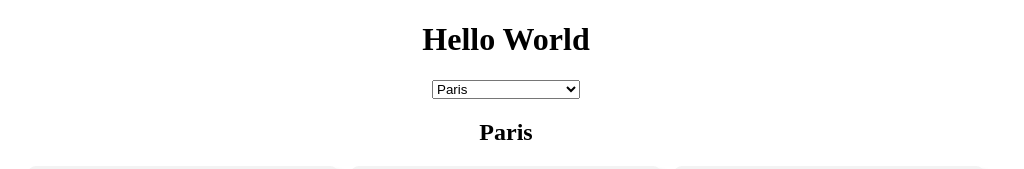
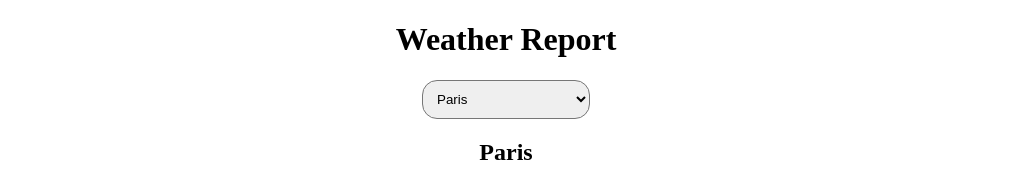
Before and after one commit to jonathan-fv/git-react, a React (Create React App) app: page / in a window 1280 px wide. Shown: the top 169 px of the page, without its empty margins (134-1158 px from the left). Built offline with nearby package versions, Linux system fonts and the light colour scheme.

Commit message:
select style

```diff
--- a/src/components/SelectComponent.jsx
+++ /dev/null
@@ -1,21 +0,0 @@
-import React from 'react';
-import data from '../resources/json/data.json';
-
-const SelectComponent = ({setId}) => {
-    const onSelect = (event) => {
-        setId (parseInt(event.target.value))
-        console.log(event.target.value)
-    }
-
-    const optionItems = data.map((option) =>
-        <option key={option.id} value={option.id}>{option.city}</option>
-    );
-
-    return (
-        <select onChange={onSelect}>
-            {optionItems}
-        </select>
-    );
-}
-
-export default SelectComponent;
--- /dev/null
+++ b/src/components/select/SelectComponent.jsx
@@ -0,0 +1,20 @@
+import React from 'react'
+import data from '../../resources/json/data.json'
+import './select.css'
+
+const SelectComponent = ({ setId }) => {
+	const onSelect = (event) => {
+		setId(parseInt(event.target.value))
+		console.log(event.target.value)
+	}
+
+	const optionItems = data.map((option) => (
+		<option key={option.id} value={option.id}>
+			{option.city}
+		</option>
+	))
+
+	return <select onChange={onSelect}>{optionItems}</select>
+}
+
+export default SelectComponent
--- /dev/null
+++ b/src/components/select/select.css
@@ -0,0 +1,4 @@
+select {
+	padding: 10px;
+	border-radius: 15px;
+}
--- a/src/pages/home.jsx
+++ b/src/pages/home.jsx
@@ -1,15 +1,16 @@
-import React, {useState, useEffect} from 'react'
+import React, { useState, useEffect } from 'react'
 import Exemple from '../components/exemple'
 import ForeCast from '../components/forecastContainer/forecastContainer'
-import SelectComponent from "../components/SelectComponent";
+import SelectComponent from '../components/select/SelectComponent'
 
 const Home = () => {
-	const [id, setId] = useState(1);
+	const [id, setId] = useState(1)
 	return (
 		<div>
-			<Exemple />
-			<SelectComponent setId={setId}/>
-			{id && (<ForeCast cityId={id}/>)}
+			{/* <Exemple /> */}
+			<h1>Weather Report</h1>
+			<SelectComponent setId={setId} />
+			{id && <ForeCast cityId={id} />}
 		</div>
 	)
 }
```
